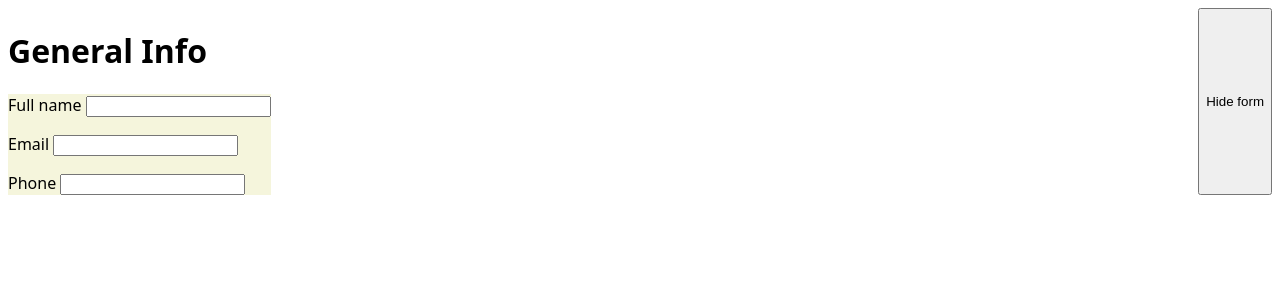
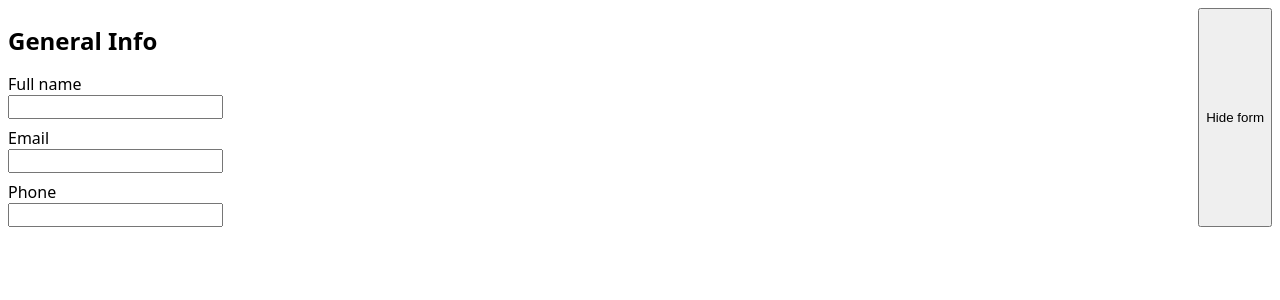
Before and after one commit to arwin4/cv, a React (Vite) app: page / in a window 1280 px wide. Shown: the top 300 px of the page. Built offline with nearby package versions, Linux system fonts and the light colour scheme; the HTML template or start-up script is replaced by a standard one.

Commit message:
Move css from child to Form Section

```diff
--- a/src/components/Form.jsx
+++ b/src/components/Form.jsx
@@ -10,7 +10,7 @@ export default function Form({
 }) {
   return (
     <>
-      <FormSection sectionTitle="General Info">
+      <FormSection className="general-info" sectionTitle="General Info">
         <GeneralInfo
           generalInfo={generalInfo}
           handleGeneralInfoChange={handleGeneralInfoChange}
--- a/src/components/FormSection.jsx
+++ b/src/components/FormSection.jsx
@@ -1,4 +1,6 @@
 /* eslint-disable react/prop-types */
+
+import '../styles/FormSection.css';
 
 export default function FormSection({ sectionTitle, children }) {
   return (
--- a/src/components/form/GeneralInfo.jsx
+++ b/src/components/form/GeneralInfo.jsx
@@ -1,12 +1,12 @@
 /* eslint-disable react/prop-types */
-
-import '../../styles/GeneralInfo.css';
 
 export default function GeneralInfo({ generalInfo, handleGeneralInfoChange }) {
   return (
     <div className="general-info">
       <form>
+        <div className="input-wrapper">
           <label htmlFor="full_name">Full name </label>
+
           <input
             name="fullName"
             type="text"
@@ -14,7 +14,8 @@ export default function GeneralInfo({ generalInfo, handleGeneralInfoChange }) {
             value={generalInfo.fullName}
             onChange={handleGeneralInfoChange}
           />
-        <p></p>
+        </div>
+        <div className="input-wrapper">
           <label htmlFor="email">Email </label>
           <input
             name="email"
@@ -23,7 +24,8 @@ export default function GeneralInfo({ generalInfo, handleGeneralInfoChange }) {
             value={generalInfo.email}
             onChange={handleGeneralInfoChange}
           />
-        <p></p>
+        </div>
+        <div className="input-wrapper">
           <label htmlFor="phone">Phone </label>
           <input
             name="phone"
@@ -32,6 +34,7 @@ export default function GeneralInfo({ generalInfo, handleGeneralInfoChange }) {
             value={generalInfo.phone}
             onChange={handleGeneralInfoChange}
           />
+        </div>
       </form>
     </div>
   );
--- /dev/null
+++ b/src/styles/FormSection.css
@@ -0,0 +1,16 @@
+h1 {
+  font-size: 1.5rem;
+}
+
+form {
+  display: grid;
+  row-gap: 8px;
+
+  input {
+    font-size: 1rem;
+  }
+
+  .input-wrapper {
+    display: grid;
+  }
+}
--- a/src/styles/GeneralInfo.css
+++ /dev/null
@@ -1,5 +0,0 @@
-.general-info {
-  display: grid;
-  align-items: center;
-  background-color: beige;
-}
```
Also changed, not shown: src/components/form/Education.jsx (added, +39 -0 lines). Lines whose indentation alone changed are shown as unchanged.
